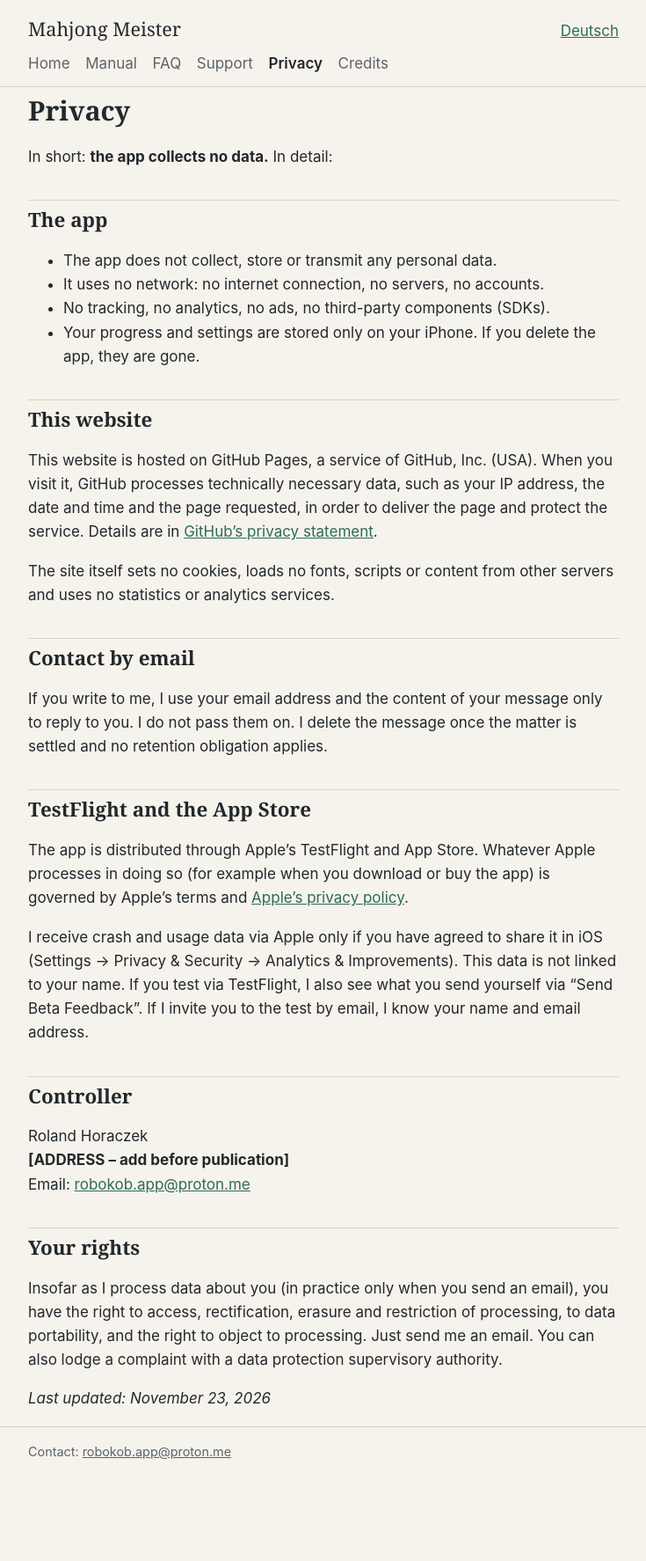
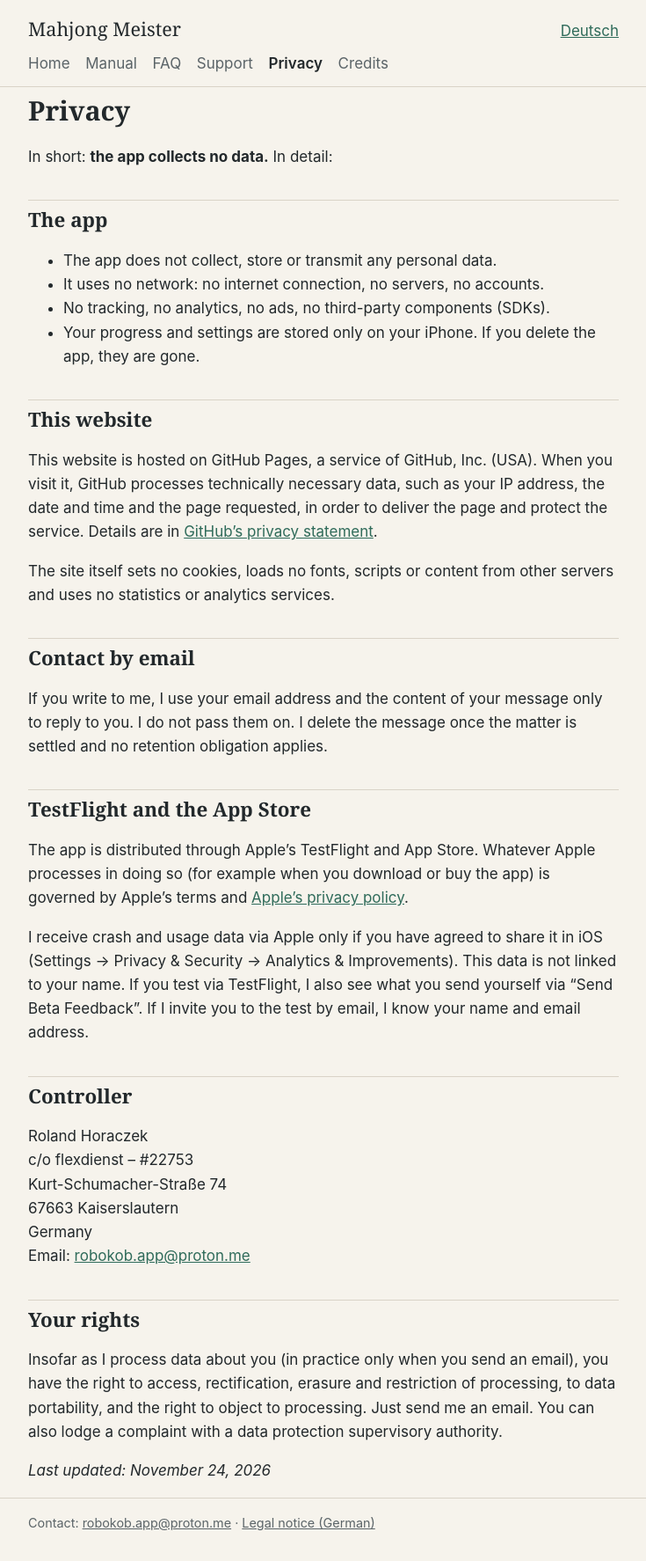
Before and after one commit to robo-kob/mahjong, a Jekyll site: the page built from en/privacy.md, in a window 1280 px wide. Shown: the whole page at 88% size, without its empty margins (272-1007 px from the left). Built offline with Jekyll 4.4.1, drawn with Linux system fonts in a browser that asks for light colours; before the commit the page ends 1693 px from its top, so only the background shows below that.

Commit message:
Handbuch: c/o-Anschrift in Impressum und Datenschutz, Impressum veröffentlicht

```diff
--- a/_layouts/default.html
+++ b/_layouts/default.html
@@ -67,7 +67,7 @@
   </main>
   <footer>
     <div class="wrap">
-      {% if lang == 'en' %}Contact{% else %}Kontakt{% endif %}: <a href="mailto:{{ site.contact_email }}">{{ site.contact_email }}</a>
+      {% if lang == 'en' %}Contact{% else %}Kontakt{% endif %}: <a href="mailto:{{ site.contact_email }}">{{ site.contact_email }}</a> · <a href="{{ '/impressum/' | relative_url }}">{% if lang == 'en' %}Legal notice (German){% else %}Impressum{% endif %}</a>
     </div>
   </footer>
 </body>
--- a/en/privacy.md
+++ b/en/privacy.md
@@ -35,11 +35,14 @@ I receive crash and usage data via Apple only if you have agreed to share it in
 ## Controller {#controller}
 
 Roland Horaczek<br>
-**[ADDRESS – add before publication]**<br>
+c/o flexdienst – #22753<br>
+Kurt-Schumacher-Straße 74<br>
+67663 Kaiserslautern<br>
+Germany<br>
 Email: [{{ site.contact_email }}](mailto:{{ site.contact_email }})
 
 ## Your rights {#rights}
 
 Insofar as I process data about you (in practice only when you send an email), you have the right to access, rectification, erasure and restriction of processing, to data portability, and the right to object to processing. Just send me an email. You can also lodge a complaint with a data protection supervisory authority.
 
-*Last updated: November 23, 2026*
+*Last updated: November 24, 2026*
```
Also changed, not shown: datenschutz.md (+5 -2 lines), impressum.md (+9 -24 lines).
